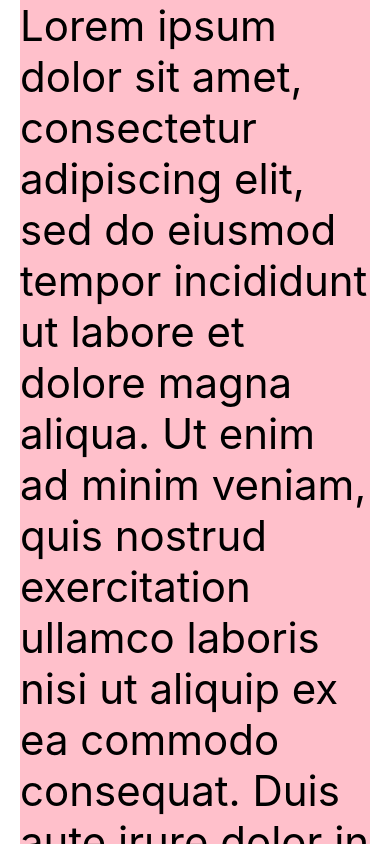
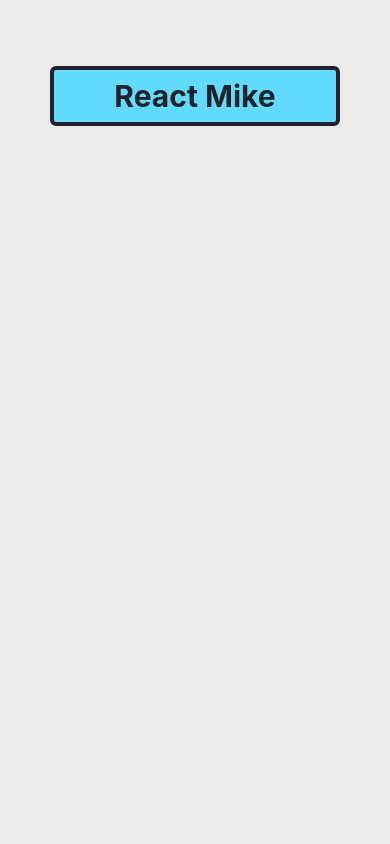
Before and after one commit to zdTang/my-app-react_native, a React Native app: screen / in a window 390 px wide. Built offline with nearby package versions, Linux system fonts and the light colour scheme.

Commit message:
component-StyleSheet

```diff
--- a/App.js
+++ b/App.js
@@ -1,36 +1,30 @@
-import React from 'react';
-import { StyleSheet, Text, SafeAreaView, ScrollView, StatusBar } from 'react-native';
+import React from "react";
+import { StyleSheet, Text, View } from "react-native";
 
-const App = () => {
-  return (
-    <SafeAreaView style={styles.container}>
-      <ScrollView style={styles.scrollView}>
-        <Text style={styles.text}>
-          Lorem ipsum dolor sit amet, consectetur adipiscing elit, sed do
-          eiusmod tempor incididunt ut labore et dolore magna aliqua. Ut enim ad
-          minim veniam, quis nostrud exercitation ullamco laboris nisi ut
-          aliquip ex ea commodo consequat. Duis aute irure dolor in
-          reprehenderit in voluptate velit esse cillum dolore eu fugiat nulla
-          pariatur. Excepteur sint occaecat cupidatat non proident, sunt in
-          culpa qui officia deserunt mollit anim id est laborum.
-        </Text>
-      </ScrollView>
-    </SafeAreaView>
-  );
-}
+const App = () => (
+  <View style={styles.container}>
+    <Text style={styles.title}>React Mike</Text>
+  </View>
+);
 
 const styles = StyleSheet.create({
   container: {
     flex: 1,
-    paddingTop: StatusBar.currentHeight,
+    padding: 50,
+    backgroundColor: "#eaeaea"
   },
-  scrollView: {
-    backgroundColor: 'pink',
-    marginHorizontal: 20,
-  },
-  text: {
-    fontSize: 42,
-  },
+  title: {
+    marginTop: 16,
+    paddingVertical: 8,
+    borderWidth: 4,
+    borderColor: "#20232a",
+    borderRadius: 6,
+    backgroundColor: "#61dafb",
+    color: "#20232a",
+    textAlign: "center",
+    fontSize: 30,
+    fontWeight: "bold"
+  }
 });
 
 export default App;
```
